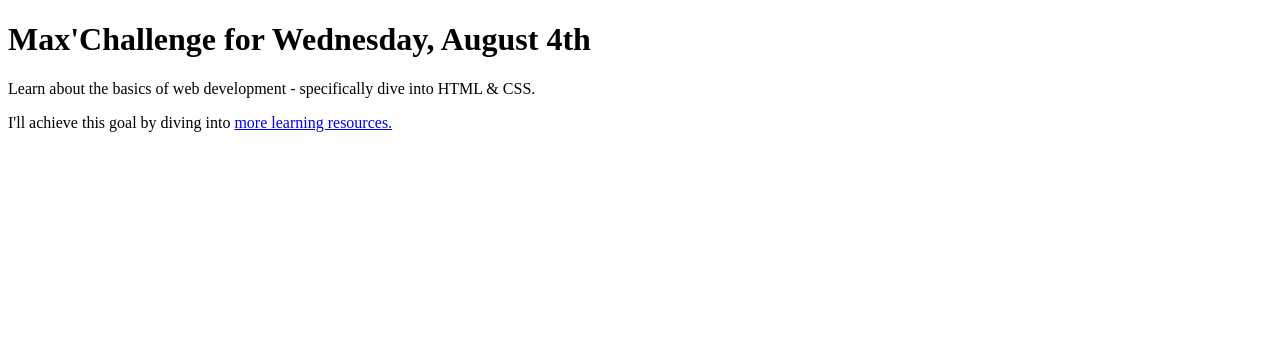
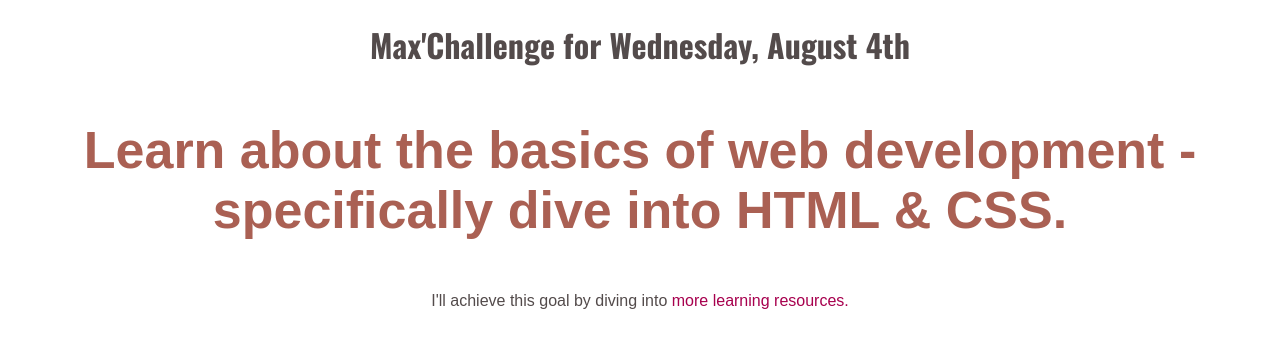
Before and after one commit to leehanpil/a, a plain HTML site: page index.html in a window 1280 px wide. Drawn offline with nearby package versions, Linux system fonts and the light colour scheme.

Commit message:
Update index.html

```diff
--- a/index.html
+++ b/index.html
@@ -1,14 +1,20 @@
 <!DOCTYPE html>
 <html>
-    <head></head>
-        <link href="daily-challenge.css" rel="stylesheet">
+  <head>
+    <link rel="preconnect" href="https://fonts.googleapis.com" />
+    <link rel="preconnect" href="https://fonts.gstatic.com" crossorigin />
+    <link
+      href="https://fonts.googleapis.com/css2?family=Oswald:wght@700&display=swap"
+      rel="stylesheet"ㄴ
+    />
+  </head>
+  <link href="a.css" rel="stylesheet" />
   <title>My Daily Challenge</title>
   <body>
-            <h1>
-                Max'Challenge for Wednesday, August 4th
-            </h1>
-            <p>
-                Learn about the basics of web development - specifically dive into HTML & CSS.
+    <h1>Max'Challenge for Wednesday, August 4th</h1>
+    <p id="todays-challenge">
+      Learn about the basics of web development - specifically dive into HTML &
+      CSS.
     </p>
     <p>
       I'll achieve this goal by diving into
```
Lines whose indentation alone changed are shown as unchanged.
